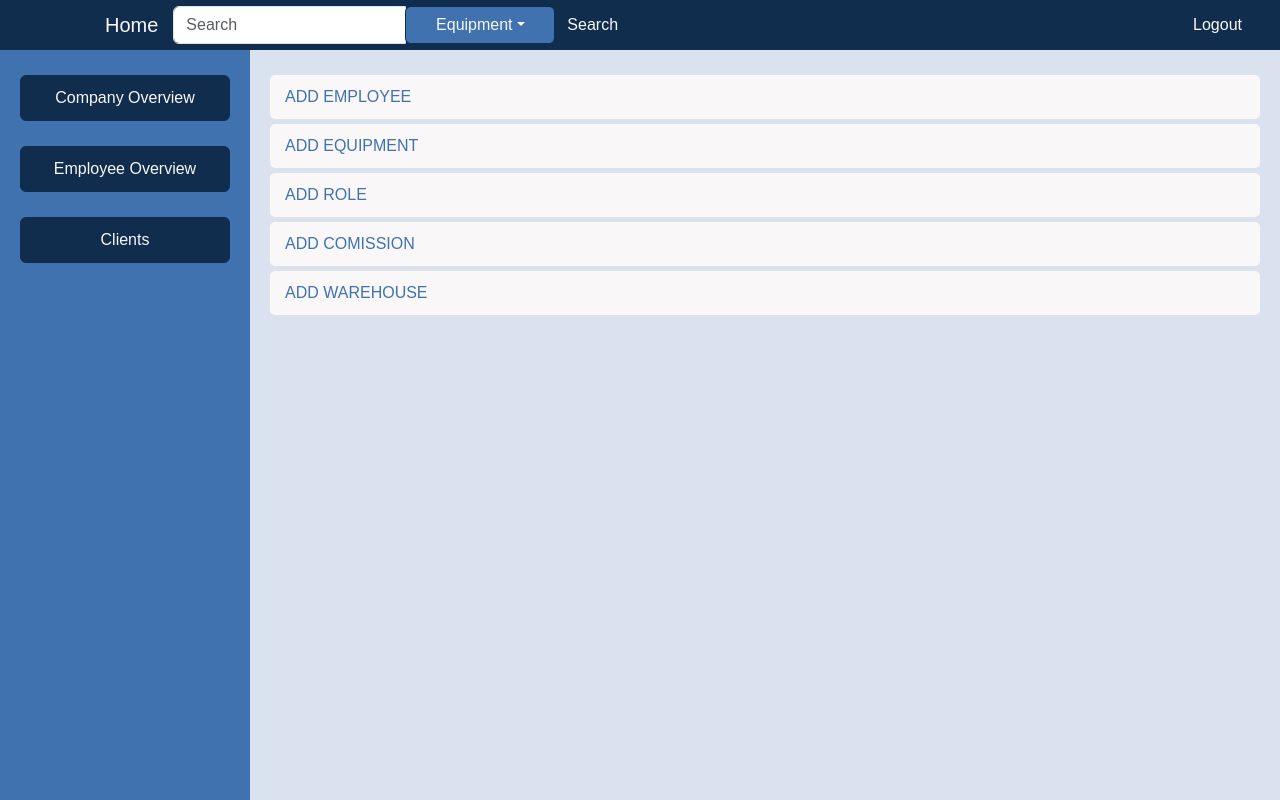
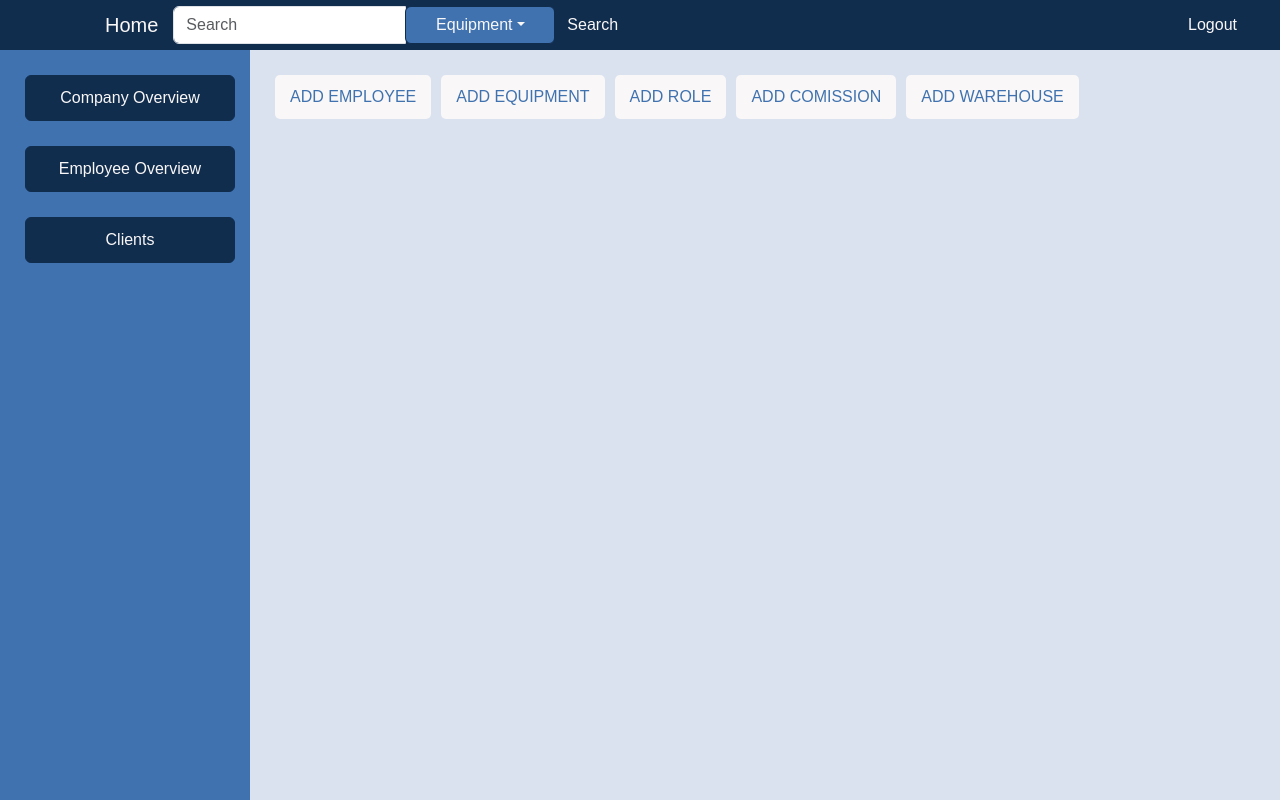
Before and after one commit to JWCENTON/quick-watch, a React (Create React App) app in the folder EquipWatch/reactapp/: page /company in a window 1280 px wide. Built offline with nearby package versions, Linux system fonts and the light colour scheme.

Commit message:
layout changes on client

```diff
--- a/EquipWatch/reactapp/src/components/Clients/Client.css
+++ b/EquipWatch/reactapp/src/components/Clients/Client.css
@@ -1,31 +1,6 @@
-body {
-    font-family: Arial, sans-serif;
-    margin: 0;
-    padding: 0;
-}
 
 a {
-    display: block;
-    color: #3F72AF;
-    text-decoration: none;
-    margin: 5px;
-    padding: 5px;
+    display: inline-block;
+	margin-left: 5px;
+	margin-right: 5px;
 }
-
-    a:hover {
-        background-color: #3F72AF;
-        color: #F9F7F7;
-    }
-
-h3 {
-    color: #3F72AF;
-}
-
-.background-color {
-    background-color: #DBE2EF;
-}
-
-.wrapper {
-    display: inline-block;
-    transition: background-color 0.3s ease;
-}
--- a/EquipWatch/reactapp/src/components/Clients/clients.js
+++ b/EquipWatch/reactapp/src/components/Clients/clients.js
@@ -1,12 +1,16 @@
 import React from 'react';
+import './Client.css';
+import SearchBox from '../SearchBox/SearchBox';
 
-function Clients() {
+function ReactComponent() {
     return (
-        <div className="background-color wrapper">
-            <a href="/" >My clients</a>
-            <a href="/" >All clients</a>
+        <div>
+            <a href="/" >My clients</a> | <a href="/" >All clients</a>
+            <div>
+                <SearchBox />
+            </div>
         </div>
     );
 }
 
-export default Clients;
+export default ReactComponent;
```
